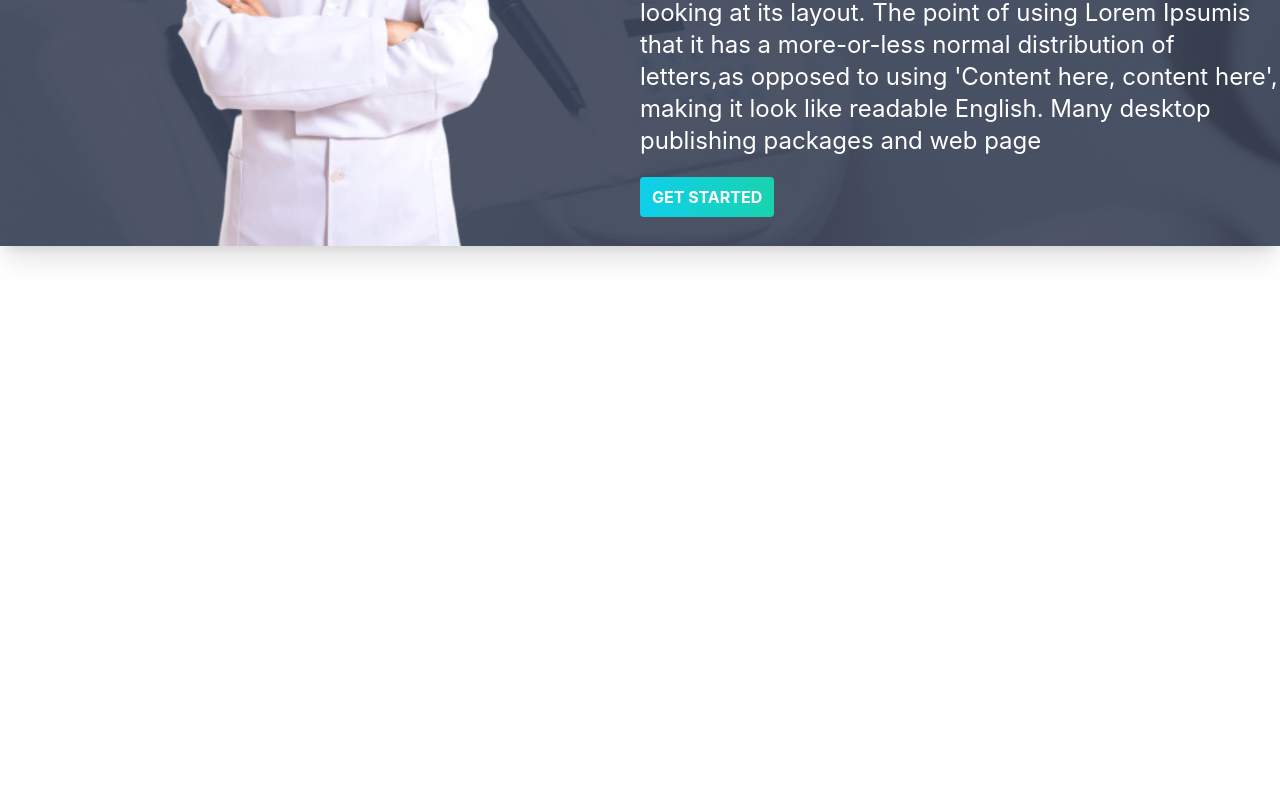
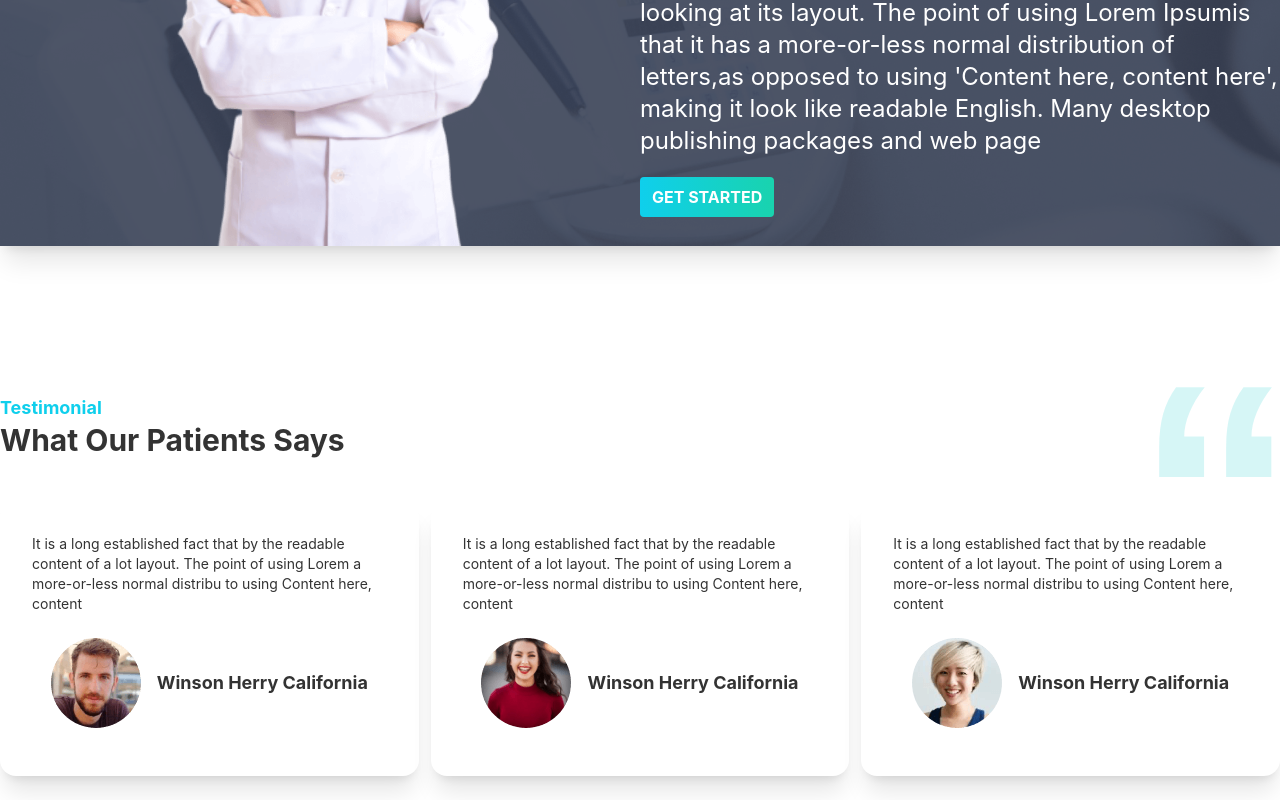
Before and after one commit to mostofakamalpassa/doctor-potal-web-client-site-app, a React (Create React App) app: page / in a window 1280 px wide. Shown: the part 2741-3541 px from the top of the page. Before the commit the page ends 3115 px from the top, so only its background shows below. Built offline with nearby package versions, Linux system fonts and the light colour scheme.

Commit message:
Testimonial secintion add

```diff
--- a/src/Pages/Home/Home.js
+++ b/src/Pages/Home/Home.js
@@ -4,6 +4,7 @@ import Banner from './Banner';
 import Execptional from './Execptional/Execptional';
 import InfoCar from './Info/InfoCar';
 import Service from './Service/Service';
+import Testimonial from './Testimonial/Testimonial';
 
 const Home = () => {
     return (
@@ -13,6 +14,7 @@ const Home = () => {
           <Service></Service>
           <Execptional></Execptional>
           <Appoint></Appoint>
+          <Testimonial></Testimonial>
         </div>
     );
 };
--- /dev/null
+++ b/src/Pages/Home/Testimonial/TestimonalCar.js
@@ -0,0 +1,18 @@
+import React from "react";
+
+const TestimonalCar = ({review}) => {
+  return (
+    <div class="card  bg-base-100 shadow-xl">
+      <div class="card-body">
+
+        <p className="text-sm">{review.say}</p>
+        <div class="flex justify-center my-4">
+            <img src={review.img} alt="" />
+            <h3 className="text-lg font-bold self-center ml-4">{review.name}</h3>
+        </div>
+      </div>
+    </div>
+  );
+};
+
+export default TestimonalCar;
--- /dev/null
+++ b/src/Pages/Home/Testimonial/Testimonial.js
@@ -0,0 +1,56 @@
+import React from 'react';
+import qutes from '../../../assets/icons/quote.svg'
+import TestimonalCar from './TestimonalCar';
+import people1 from '../../../assets/images/people1.png'
+import people2 from '../../../assets/images/people2.png'
+import people3 from '../../../assets/images/people3.png'
+
+const Testimonial = () => {
+    const reviews = [
+
+        {
+            _id: 1,
+            name:'Winson Herry California',
+            img:people1,
+            say:'It is a long established fact that by the readable content of a lot layout. The point of using Lorem a more-or-less normal distribu to using Content here, content'
+        },
+
+        {
+            _id: 2,
+            name:'Winson Herry California',
+            img:people2,
+            say:'It is a long established fact that by the readable content of a lot layout. The point of using Lorem a more-or-less normal distribu to using Content here, content'
+        },
+        {
+            _id: 3,
+            name:'Winson Herry California',
+            img:people3,
+            say:'It is a long established fact that by the readable content of a lot layout. The point of using Lorem a more-or-less normal distribu to using Content here, content'
+        }
+
+    ]
+
+    return (
+        <section>
+            <div className='lg:flex justify-between items-center'>
+                <div>
+                    <h2 className="text-lg text-primary font-bold">Testimonial</h2>
+                    <h1 className="text-3xl font-bold">What Our Patients Says</h1>
+                </div>
+                <div>
+                    <img className='w-24 lg:w-32' src={qutes} alt="" />
+                </div>
+            </div>
+
+            <div className='lg:flex justify-center gap-3 my-6'>
+
+                {
+                    reviews.map(review => (<TestimonalCar review={review}></TestimonalCar>))
+                }
+            </div>
+
+        </section>
+    );
+};
+
+export default Testimonial;
```
